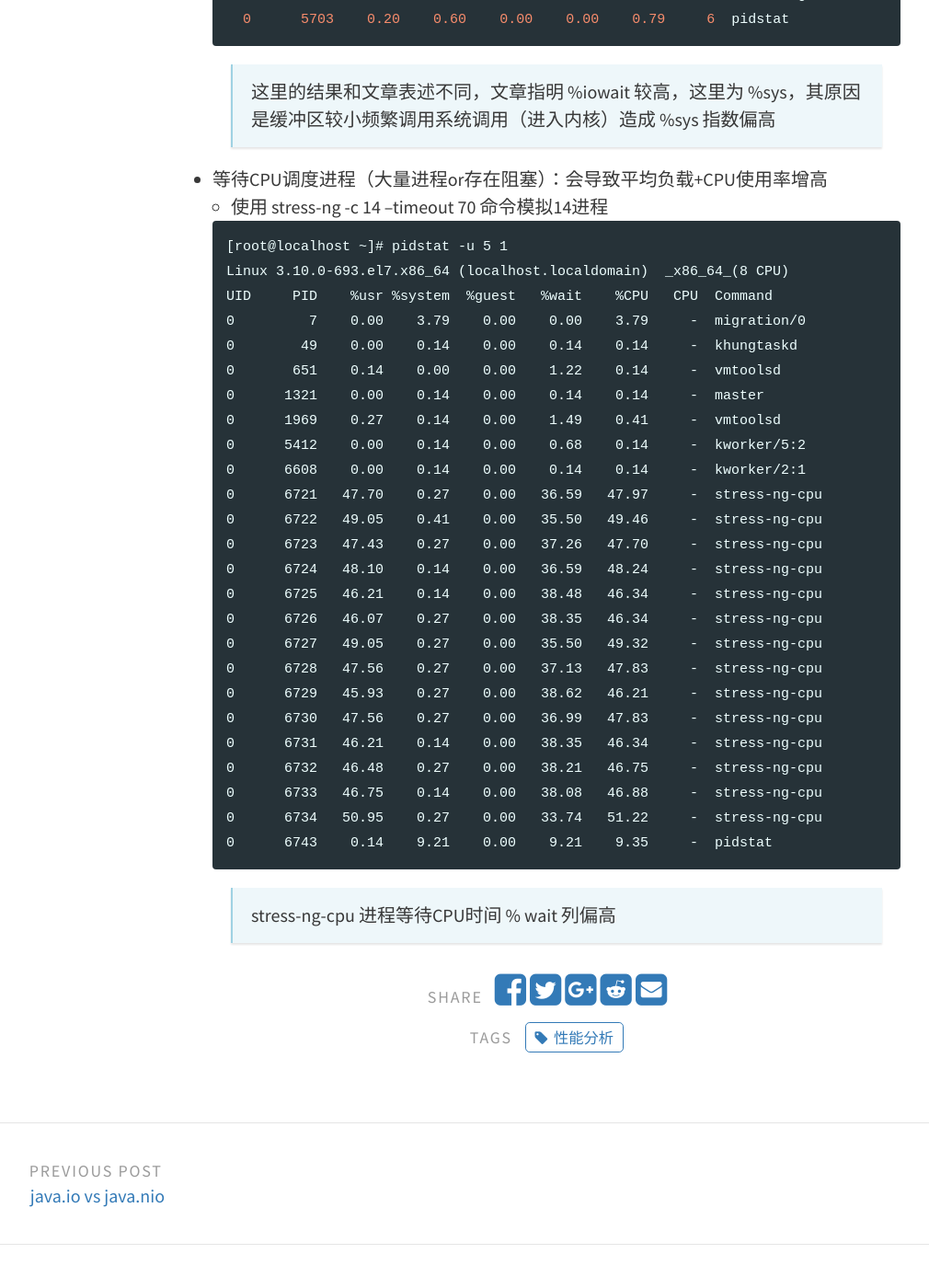
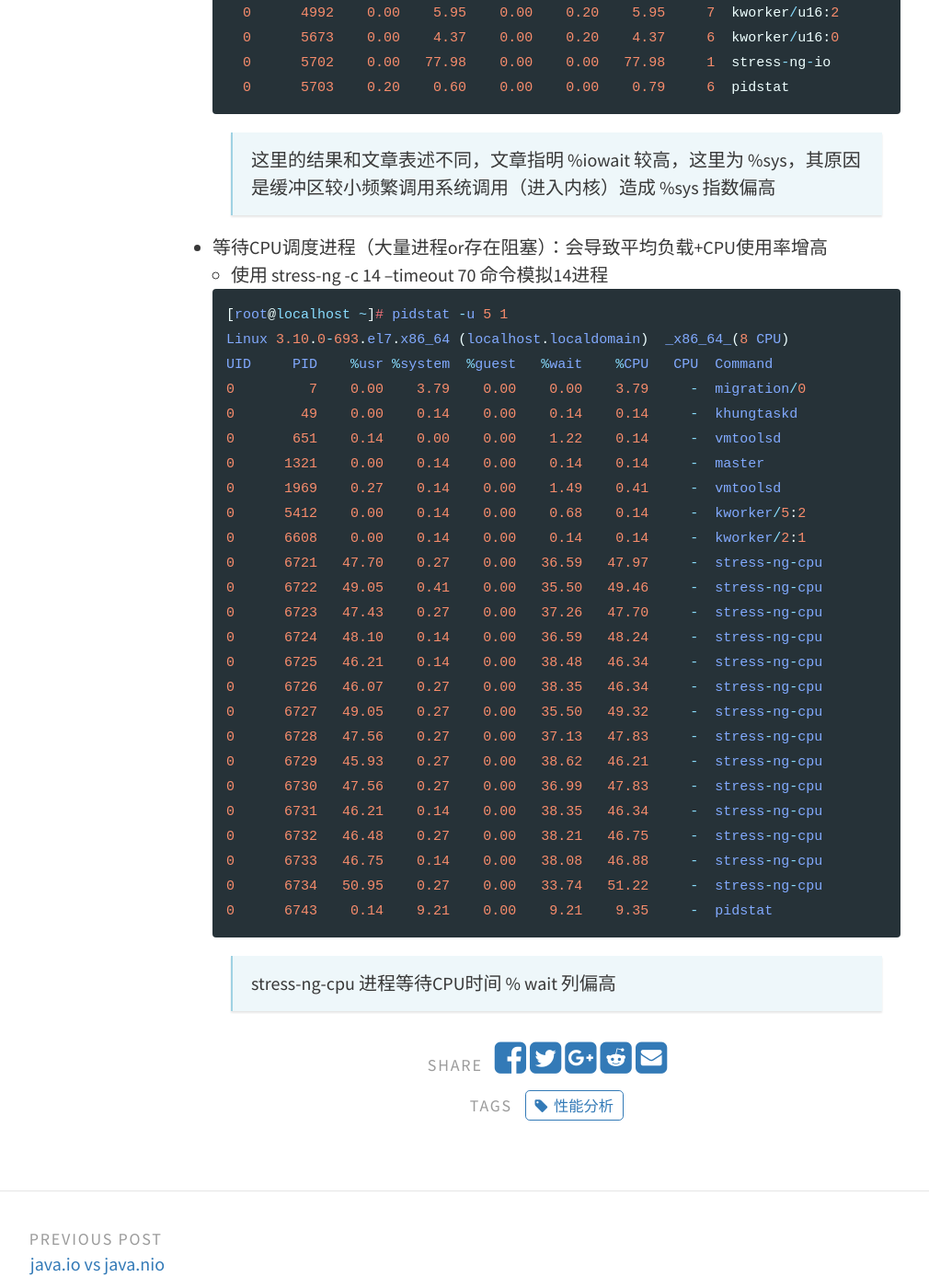
Before and after one commit to Air-s/blog, a Jekyll site: the page built from _posts/2019-2-7-Linux 性能分析——PART1.md, in a window 1280 px wide and 1400 px high, scrolled down 3248 px. Shown: the whole window at 92% size, without its empty margins (45-1055 px from the left). Built offline with Jekyll 4.4.1, drawn with Linux system fonts in a browser that asks for light colours; some of the changed text lies outside the part shown.

Commit message:
Update 2019-2-7-Linux 性能分析——PART1.md

````diff
--- a/_posts/2019-2-7-Linux 性能分析——PART1.md
+++ b/_posts/2019-2-7-Linux 性能分析——PART1.md
@@ -41,7 +41,7 @@ yum install -y stress-ng
 
 使用 uptime 命令（或者 watch -d uptime：2s刷新并高亮显示变化的区域）
 
-```mysql
+```java
 [root@localhost ~]# uptime
 当前时间       系统以运行时间   正在登录用户数  1分钟、5分钟、15分钟平均负载
 13:15:29 up   1:39,         3 users,      load average: 0.00, 0.01, 0.05
@@ -49,7 +49,7 @@ yum install -y stress-ng
 
 >  使用 man uptime 可以查看命令的帮助手册
 
-##### 概念解释
+#### 概念解释
 
 1. 平均负载：单位时间内系统处于**可运行状态**和**不可中断状态**的平均**进程数**，即平均活跃进程数。
 
@@ -65,7 +65,7 @@ yum install -y stress-ng
 
      > **因此平均负载高可能是CPU繁忙、线程超过逻辑核心数、I/O繁忙等多方面原因造成**
 
-##### 平均负载分析
+#### 平均负载分析
 
 uptime 给出 1分钟、5分钟、15分钟平均负载，通过三个数值可以大致分析出系统负载情况（实际上如果有实时监控曲线图更好）
 
@@ -75,7 +75,7 @@ uptime 给出 1分钟、5分钟、15分钟平均负载，通过三个数值可
 
 一般而言，如果负载超过CPU逻辑数量70%需要注意系统负载问题，当然这也只是经验值。
 
-##### 平均负载、CPU、I/O的关系
+#### 平均负载、CPU、I/O的关系
 
 - CPU密集型进程：会导致平均负载增高（使用 `stress-ng --cpu 2 --timeout 60` 模拟）
 
@@ -126,7 +126,7 @@ uptime 给出 1分钟、5分钟、15分钟平均负载，通过三个数值可
 
   - 使用 stress-ng -c 14 --timeout 70 命令模拟14进程
 
-  ```
+  ```javascript
   [root@localhost ~]# pidstat -u 5 1
   Linux 3.10.0-693.el7.x86_64 (localhost.localdomain)  _x86_64_(8 CPU)
   UID     PID    %usr %system  %guest   %wait    %CPU   CPU  Command
````
